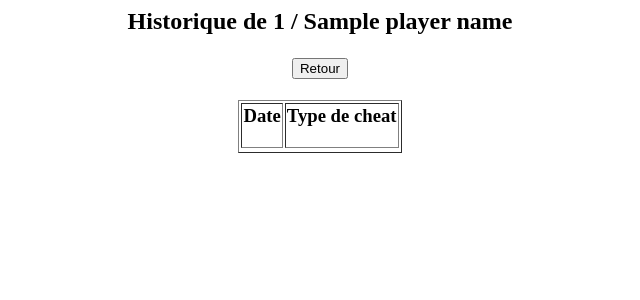
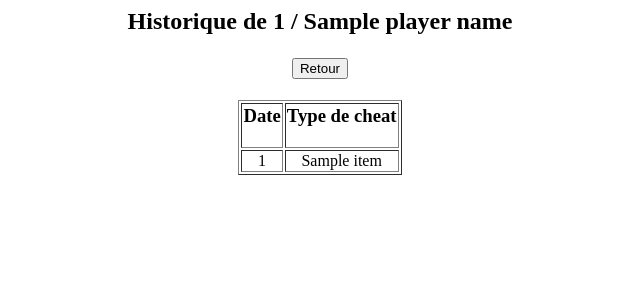
Before and after one commit to KrustyLeBot/BO2_Cheaters_BDD, a Flask app: template templates/history.html in a window 1280 px wide. Shown: the top 300 px of the page, without its empty margins (320-960 px from the left). Run offline with Flask 2, Linux system fonts and the light colour scheme; the template is opened without the code that fills it: most values are stand-ins (such as "Sample title", 1, 10 or a date in 2020); parts of the project's set-up code (start-up, migrations or seed data) failed here and were passed over.

Commit message:
fix missing check

```diff
--- a/templates/history.html
+++ b/templates/history.html
@@ -24,12 +24,10 @@
         <h3><strong>Type de cheat</strong></h3>
       </td>
     </tr>
-    {% for key, value in records %}
+    {% for item in records %}
       <tr>
-        {% if key=='records' %}
-          <td style="text-align: center;" valign="top">{{ value.0 }}</td>
-          <td style="text-align: center;" valign="top">{{ value.1 }}</td>
-        {% endif %}
+        <td style="text-align: center;" valign="top">{{ item.0 }}</td>
+        <td style="text-align: center;" valign="top">{{ item.1 }}</td>
       </tr>
     {% endfor %}
   </table>
```
